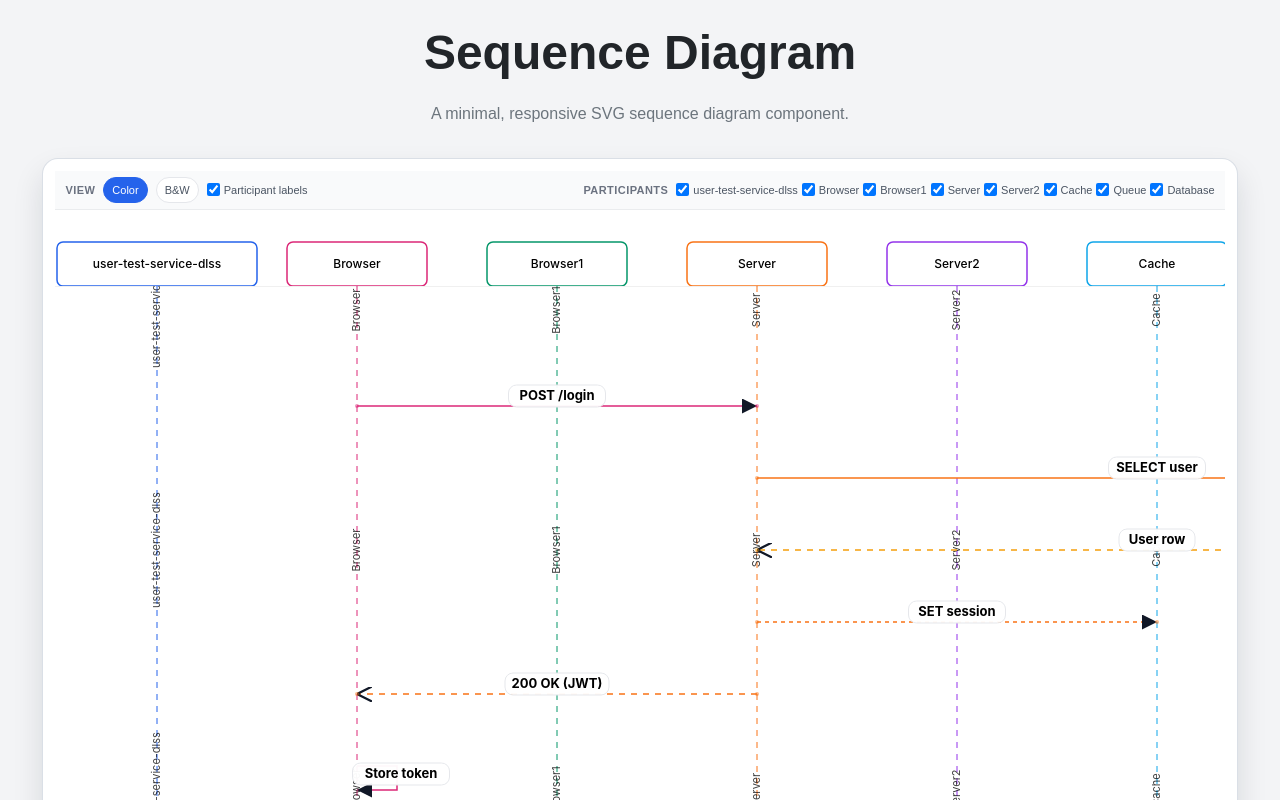
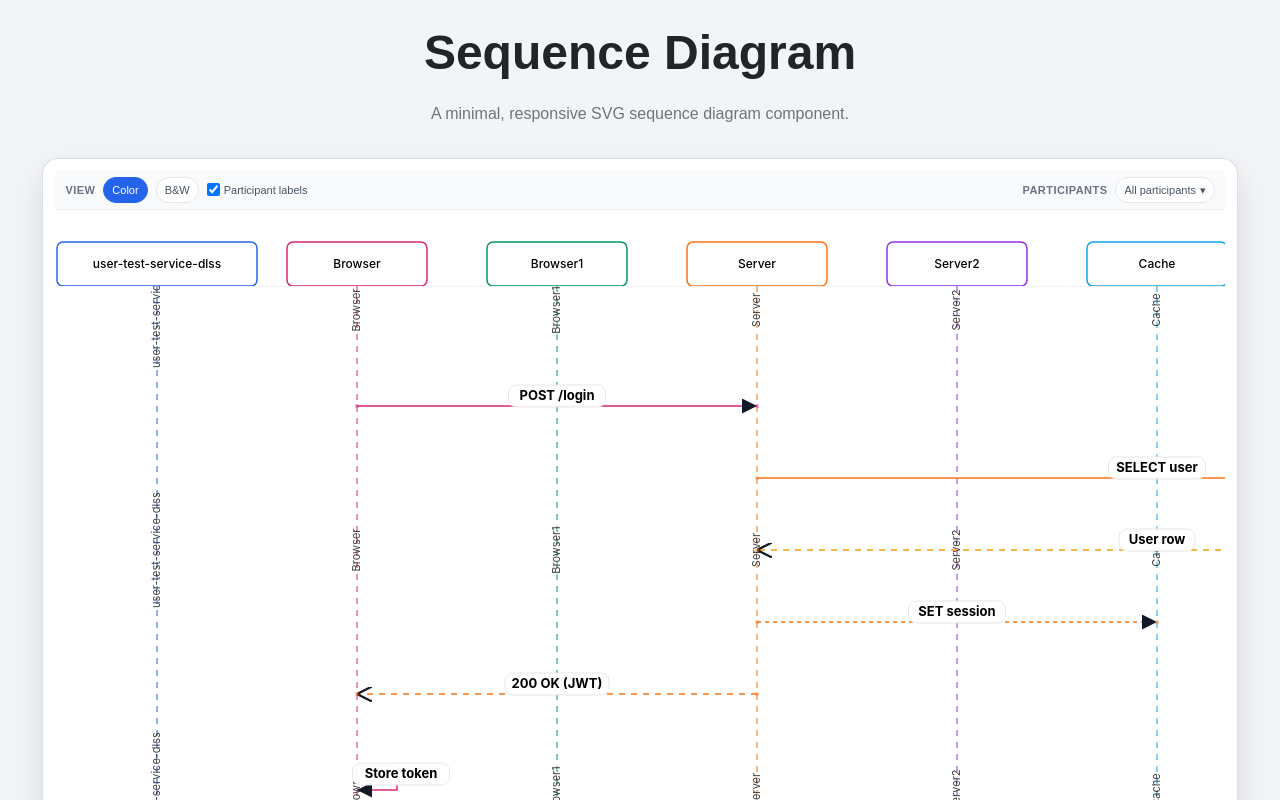
Before and after one commit to omidmohebbise/sequence-diagram-component, a React (Create React App) app: page / in a window 1280 px wide. Shown: the top 800 px of the page. Built offline with nearby package versions, Linux system fonts and the light colour scheme.

Commit message:
Improve the partcipant filter.

```diff
--- a/src/components/SequenceDiagram.module.css
+++ b/src/components/SequenceDiagram.module.css
@@ -18,6 +18,61 @@
   align-items: center;
   gap: 8px;
   flex-wrap: wrap;
+}
+
+.toolbarDropdown {
+  position: relative;
+}
+
+.toolbarDropdownButton {
+  font-size: 11px;
+  padding: 4px 8px;
+  border-radius: 999px;
+  border: 1px solid #e5e7eb;
+  background: #ffffff;
+  color: #4b5563;
+  cursor: pointer;
+  display: inline-flex;
+  align-items: center;
+  gap: 4px;
+}
+
+.toolbarDropdownMenu {
+  position: absolute;
+  right: 0;
+  margin-top: 4px;
+  min-width: 220px;
+  max-height: 260px;
+  overflow: auto;
+  padding: 8px;
+  border-radius: 8px;
+  background: #ffffff;
+  box-shadow: 0 10px 25px rgba(15, 23, 42, 0.16);
+  border: 1px solid rgba(15, 23, 42, 0.08);
+  z-index: 20;
+}
+
+.toolbarDropdownHeader {
+  display: flex;
+  justify-content: space-between;
+  align-items: center;
+  margin-bottom: 6px;
+  gap: 6px;
+}
+
+.toolbarDropdownActions {
+  display: flex;
+  gap: 4px;
+}
+
+.toolbarSmallButton {
+  font-size: 10px;
+  padding: 2px 6px;
+  border-radius: 999px;
+  border: 1px solid #e5e7eb;
+  background: #f9fafb;
+  color: #4b5563;
+  cursor: pointer;
 }
 
 .toolbarLabel {
--- a/src/components/SequenceDiagram.tsx
+++ b/src/components/SequenceDiagram.tsx
@@ -82,6 +82,8 @@ const DEFAULTS = {
 
 const PARTICIPANT_COLORS = ["#2563eb", "#db2777", "#059669", "#f97316", "#9333ea", "#0ea5e9", "#14b8a6", "#f59e0b"];
 
+const STORAGE_KEY = "sequence-diagram:settings";
+
 function buildLayout(participantCount: number, messageCount: number, cfg: Required<NonNullable<SequenceDiagramProps["config"]>>): Layout {
 	const width =
 		cfg.hMargin * 2 +
@@ -131,9 +133,43 @@ export function SequenceDiagram({
 	style
 }: SequenceDiagramProps) {
 	const cfg = { ...DEFAULTS, ...(config ?? {}) };
-	const [colorMode, setColorMode] = useState<"color" | "mono">(cfg.colorMode);
-	const [showParticipantLabels, setShowParticipantLabels] = useState<boolean>(cfg.showParticipantLabels);
-	const [visibleParticipantIds, setVisibleParticipantIds] = useState<string[] | null>(null);
+	const [colorMode, setColorMode] = useState<"color" | "mono">(() => {
+		if (typeof window === "undefined") return cfg.colorMode;
+		try {
+			const raw = window.localStorage.getItem(STORAGE_KEY);
+			if (!raw) return cfg.colorMode;
+			const parsed = JSON.parse(raw) as { colorMode?: "color" | "mono" };
+			return parsed.colorMode ?? cfg.colorMode;
+		} catch {
+			return cfg.colorMode;
+		}
+	});
+	const [showParticipantLabels, setShowParticipantLabels] = useState<boolean>(() => {
+		if (typeof window === "undefined") return cfg.showParticipantLabels;
+		try {
+			const raw = window.localStorage.getItem(STORAGE_KEY);
+			if (!raw) return cfg.showParticipantLabels;
+			const parsed = JSON.parse(raw) as { showParticipantLabels?: boolean };
+			return parsed.showParticipantLabels ?? cfg.showParticipantLabels;
+		} catch {
+			return cfg.showParticipantLabels;
+		}
+	});
+	const [visibleParticipantIds, setVisibleParticipantIds] = useState<string[] | null>(() => {
+		if (typeof window === "undefined") return null;
+		try {
+			const raw = window.localStorage.getItem(STORAGE_KEY);
+			if (!raw) return null;
+			const parsed = JSON.parse(raw) as { visibleParticipantIds?: string[] | null };
+			if (!parsed.visibleParticipantIds) return null;
+			// Filter out any ids that no longer exist.
+			const validIds = parsed.visibleParticipantIds.filter((id) => participants.some((p) => p.id === id));
+			return validIds.length ? validIds : null;
+		} catch {
+			return null;
+		}
+	});
+	const [isFilterOpen, setIsFilterOpen] = useState(false);
 	const [hoveredMsgIndex, setHoveredMsgIndex] = useState<number | null>(null);
 	const [popup, setPopup] = useState<PopupState | null>(null);
 	const containerRef = useRef<HTMLDivElement>(null);
@@ -185,6 +221,21 @@ export function SequenceDiagram({
 		}
 		return positions;
 	}, [bodyHeight, cfg.messageGapY]);
+
+	// Persist toolbar settings and visible participants.
+	React.useEffect(() => {
+		if (typeof window === "undefined") return;
+		const payload = {
+			colorMode,
+			showParticipantLabels,
+			visibleParticipantIds
+		};
+		try {
+			window.localStorage.setItem(STORAGE_KEY, JSON.stringify(payload));
+		} catch {
+			// Ignore storage errors (e.g., quota, disabled storage).
+		}
+	}, [colorMode, showParticipantLabels, visibleParticipantIds]);
 
 	const handleLabelClick = useCallback(
 		(
@@ -301,10 +352,60 @@ export function SequenceDiagram({
 					</div>
 					<div className={styles.toolbarRight}>
 						<span className={styles.toolbarLabel}>Participants</span>
+						<div className={styles.toolbarDropdown}>
+							{(() => {
+								const total = participants.length;
+								const currentIds =
+									visibleParticipantIds ?? participants.map((p) => p.id);
+								const selectedCount = currentIds.length;
+								let label = "All participants";
+								if (selectedCount === 0) {
+									label = "No participants";
+								} else if (selectedCount !== total) {
+									label = `Filtered (${selectedCount}/${total})`;
+								}
+								return (
+									<button
+										type="button"
+										className={styles.toolbarDropdownButton}
+										onClick={(e) => {
+											e.stopPropagation();
+											setIsFilterOpen((open) => !open);
+										}}
+									>
+										<span>{label}</span>
+										<span>▾</span>
+									</button>
+								);
+							})()}
+							{isFilterOpen ? (
+								<div
+									className={styles.toolbarDropdownMenu}
+									onClick={(e) => e.stopPropagation()}
+								>
+									<div className={styles.toolbarDropdownHeader}>
+										<span className={styles.toolbarLabel}>Participants</span>
+										<div className={styles.toolbarDropdownActions}>
+											<button
+												type="button"
+												className={styles.toolbarSmallButton}
+												onClick={() => setVisibleParticipantIds(null)}
+											>
+												Select all
+											</button>
+											<button
+												type="button"
+												className={styles.toolbarSmallButton}
+												onClick={() => setVisibleParticipantIds([])}
+											>
+												Unselect all
+											</button>
+										</div>
+									</div>
 									<div className={styles.toolbarCheckboxGroup}>
 										{participants.map((p) => {
-								const allSelected = !visibleParticipantIds || visibleParticipantIds.length === 0;
-								const checked = allSelected || visibleParticipantIds?.includes(p.id);
+											const allSelected = !visibleParticipantIds;
+											const checked = allSelected || visibleParticipantIds.includes(p.id);
 											return (
 												<label key={p.id} className={styles.toolbarCheckboxItem}>
 													<input
@@ -312,12 +413,13 @@ export function SequenceDiagram({
 														checked={checked}
 														onChange={(e) => {
 															if (e.target.checked) {
-													// add back
 																setVisibleParticipantIds((prev) => {
-														if (!prev) return null; // null means all
+																	if (!prev) {
+																		// all were selected; keep all selected
+																		return null;
+																	}
 																	const set = new Set(prev);
 																	set.add(p.id);
-														// if all are selected, collapse back to null
 																	const allIds = participants.map((pp) => pp.id);
 																	const allSelectedNow = allIds.every((id) => set.has(id));
 																	return allSelectedNow ? null : Array.from(set);
@@ -326,7 +428,7 @@ export function SequenceDiagram({
 																setVisibleParticipantIds((prev) => {
 																	const current = prev ?? participants.map((pp) => pp.id);
 																	const filtered = current.filter((id) => id !== p.id);
-														return filtered.length === participants.length ? null : filtered;
+																	return filtered;
 																});
 															}
 														}}
@@ -335,6 +437,9 @@ export function SequenceDiagram({
 												</label>
 											);
 										})}
+									</div>
+								</div>
+							) : null}
 						</div>
 					</div>
 				</div>
```
Lines whose indentation alone changed are shown as unchanged.
